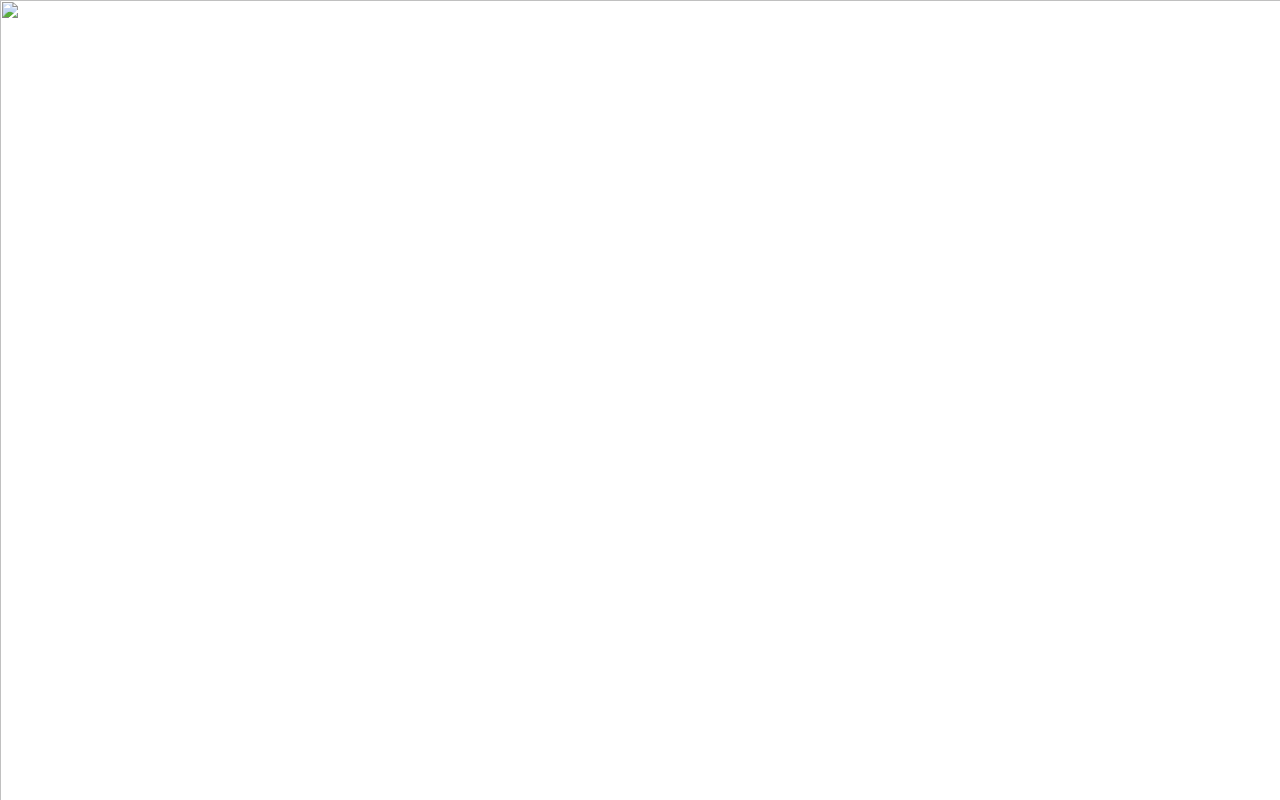
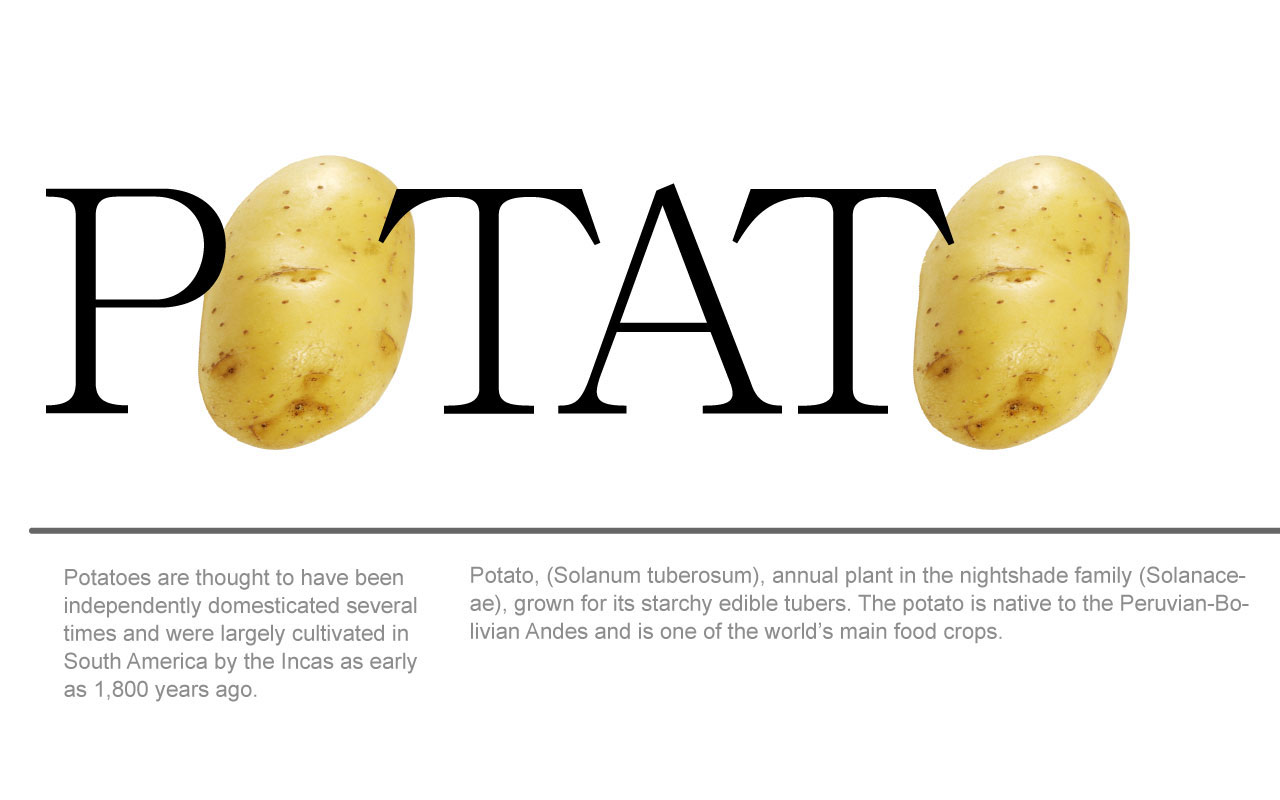
Before and after one commit to hichaehyeonkk/idk, a plain HTML site: page index.html in a window 1280 px wide. Shown: the top 800 px of the page. Drawn offline with Linux system fonts and the light colour scheme.

Commit message:
Update index.html

```diff
--- a/index.html
+++ b/index.html
@@ -5,7 +5,7 @@
 </head>
 <body bgcolor="#FFFFFF" leftmargin="0" topmargin="0" marginwidth="0" marginheight="0">
 <!-- Save for Web Slices (potato web.psd) -->
-<img src="images/index.jpg" width="1366" height="3840" alt="">
+<img src="index.jpg" width="1366" height="3840" alt="">
 <!-- End Save for Web Slices -->
 </body>
 </html>
```
